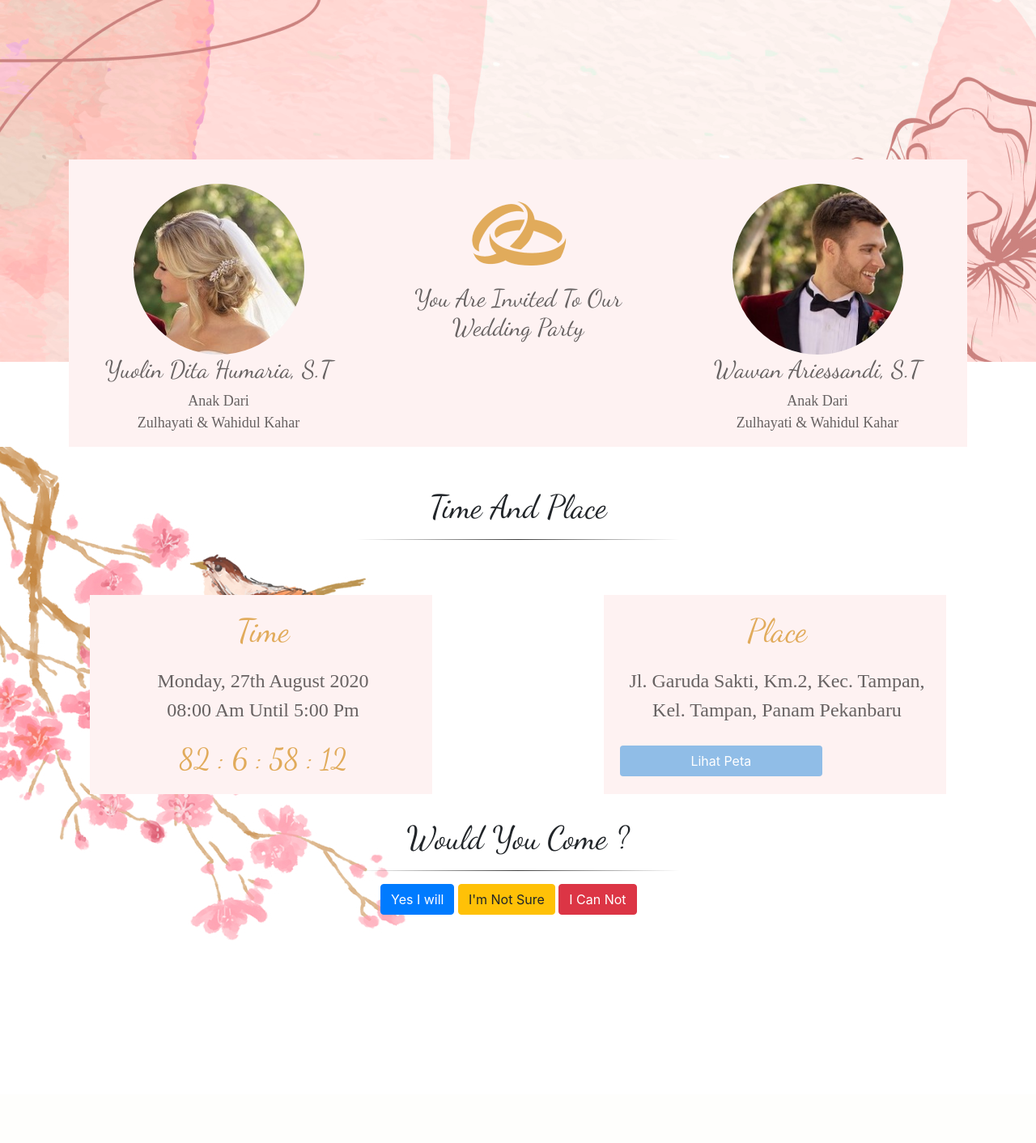
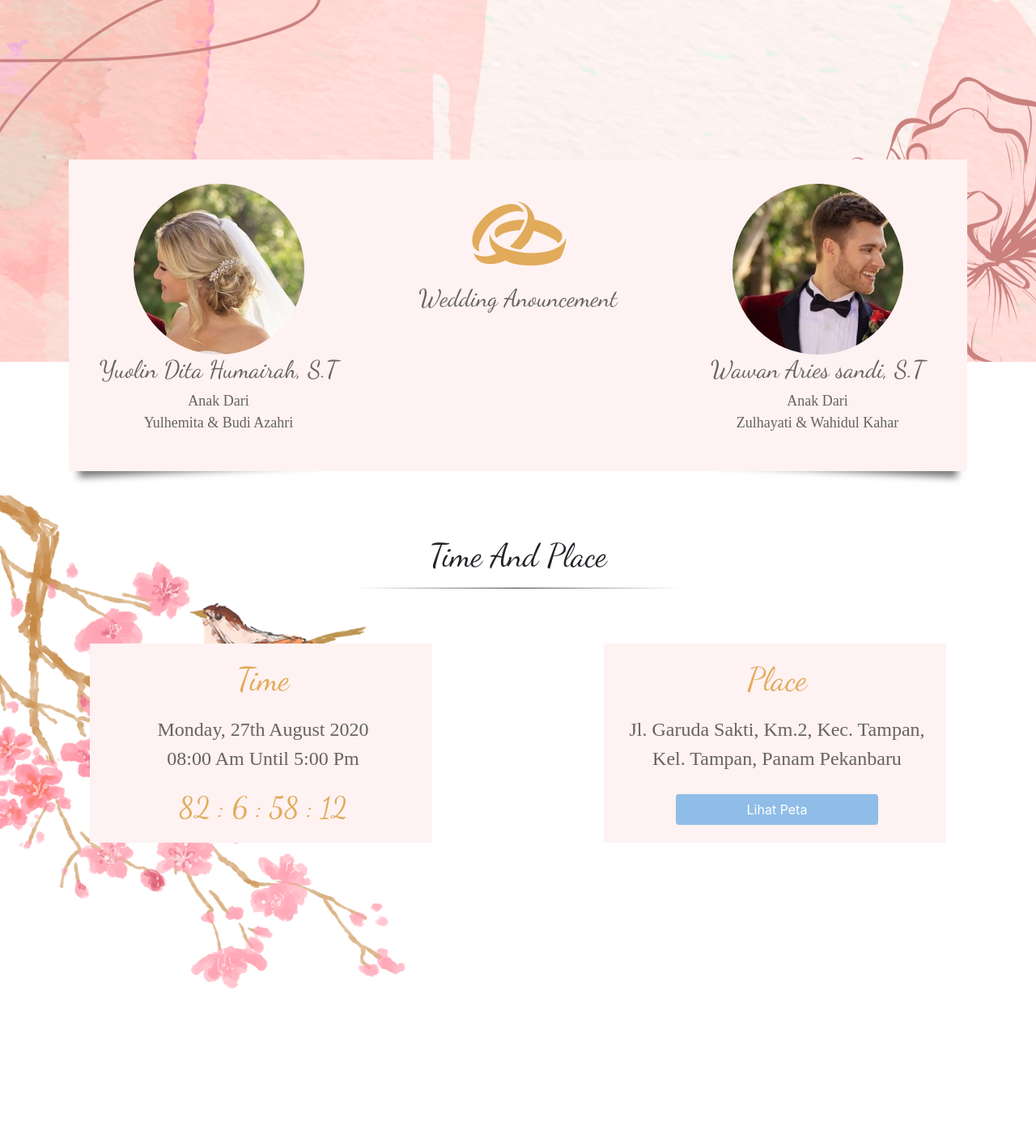
Before and after one commit to spardano/invitation, a PHP site: page / in a window 1280 px wide. Shown: the whole page at 81% size. Before the commit the page ends 1161 px from the top, so only its background shows below. Run offline with PHP 8.4, Linux system fonts and the light colour scheme; some web fonts are replaced.

Commit message:
upload repository ke github

```diff
--- a/assets/css/style.css
+++ b/assets/css/style.css
@@ -9,6 +9,7 @@
     position: relative;
     margin-top: -250px;
     padding-top: 30px;
+    padding-bottom: 30px;
     background-color: #FEF2F2;
 }
 
@@ -82,6 +83,7 @@
     width: 100%;
     height: 100vh;
     padding: 20px;
+    margin-top: 30px;
     background-image: url(../img/bgsec1.jpg) ;
     background-size: cover top center;
 }
@@ -93,6 +95,8 @@
     padding-left: 20px;
     background-color: #FEF2F2;
 }
+
+
 
 #timeplace .time h1, #timeplace .place h1 {
     text-align: center;
--- a/index.html
+++ b/index.html
@@ -19,18 +19,18 @@
 
         <div class="bride col-md">
             <img src="assets/img/bride.jpg" class="rounded-circle" alt="">
-            <h3>Yuolin Dita Humaria, S.T</h3>
-            <p>Anak Dari <br> Zulhayati & Wahidul Kahar</p>
+            <h3>Yuolin Dita Humairah, S.T</h3>
+            <p>Anak Dari <br> Yulhemita & Budi Azahri</p>
         </div>
 
         <div class="invitation col-md">
             <img src="assets/img/ring.png" class="rounded-circle" alt="">
-            <h3>You Are Invited To Our <br /> Wedding Party</h3>
+            <h3>Wedding Anouncement </h3>
         </div>
 
         <div class="groom col-md">
             <img src="assets/img/groom.jpg" class="rounded-circle" alt="">
-            <h3>Wawan Ariessandi, S.T</h3>
+            <h3>Wawan Aries sandi, S.T</h3>
             <p>Anak Dari <br> Zulhayati & Wahidul Kahar</p>
         </div>
 
@@ -54,27 +54,32 @@
                     <h1>Place</h1>
                     <p>Jl. Garuda Sakti, Km.2, Kec. Tampan, Kel. Tampan, Panam Pekanbaru </p>
 
-                        <button class="btn mx-auto">Lihat Peta</button>
+                        <center>
+                            <button class="btn" style="margin-bottom:20px;" data-toggle="modal" data-target="#staticBackdrop">Lihat Peta</button>
+                        </center>
+                </div>
 
+               <!-- Modal -->
+                <div class="modal fade" id="staticBackdrop" data-backdrop="static" data-keyboard="false" tabindex="-1" role="dialog" aria-labelledby="staticBackdropLabel" aria-hidden="true">
+                    <div class="modal-dialog">
+                    <div class="modal-content">
+                        <div class="modal-header">
+                        <h5 class="modal-title" id="staticBackdropLabel">Lokasi Pesta</h5>
+                        <button type="button" class="close" data-dismiss="modal" aria-label="Close">
+                            <span aria-hidden="true">&times;</span>
+                        </button>
+                        </div>
+                        <div class="modal-body">
+                            <iframe src="https://www.google.com/maps/embed?pb=!1m18!1m12!1m3!1d3989.676373746384!2d101.35998201426759!3d0.4833089638823599!2m3!1f0!2f0!3f0!3m2!1i1024!2i768!4f13.1!3m3!1m2!1s0x31d5a8483e440285%3A0xb095a5bb47cc4c8!2sJl.%20Garuda%20Sakti%2C%20Simpang%20Baru%2C%20Kec.%20Tampan%2C%20Kota%20Pekanbaru%2C%20Riau!5e0!3m2!1sid!2sid!4v1591250636836!5m2!1sid!2sid" width="100%" height="450" frameborder="0" style="border:0;" allowfullscreen="" aria-hidden="false" tabindex="0"></iframe>
+                        </div>
+                    </div>
+                    </div>
                 </div>
+
             </div>
 
-            <div class="judul">
-                <h1>Would You Come ?</h1>
-                <hr>
-            </div>
 
-            <div class="container">
-                <div class="col-md-4 mx-auto">
-                    <button class="btn btn-primary mx-auto">Yes I will</button>
-                    <button class="btn btn-warning mx-auto">I'm Not Sure</button>
-                    <button class="btn btn-danger mx-auto">I Can Not</button>
-                </div>
-            </div>
         </section>
-
-
-
 
 
 
```
